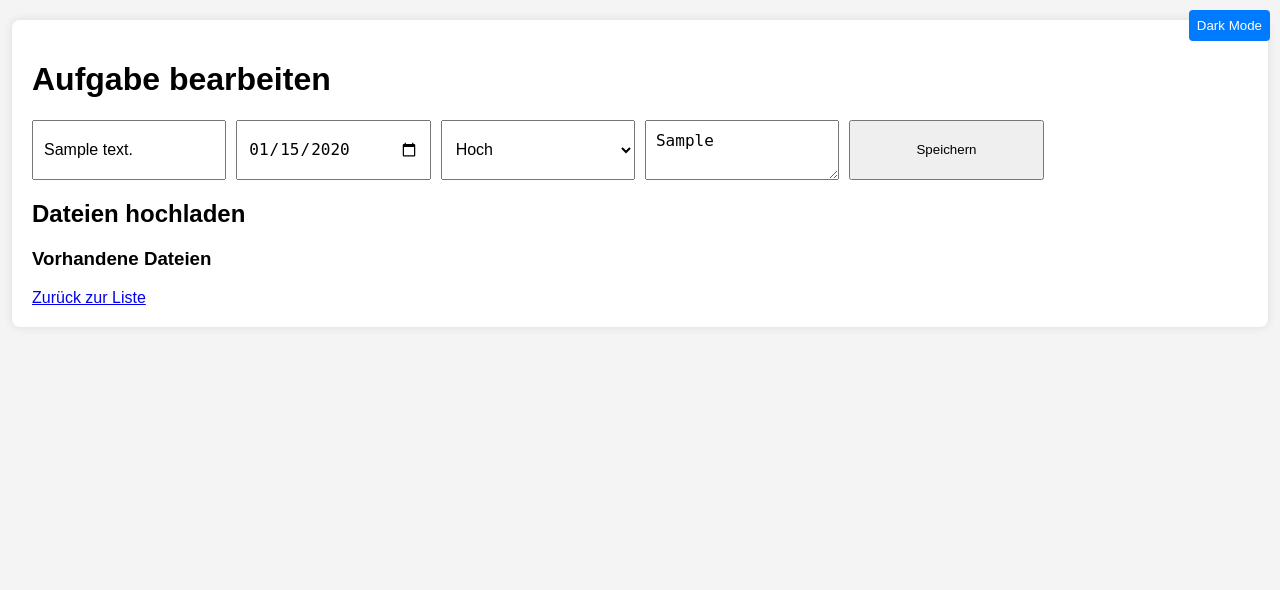
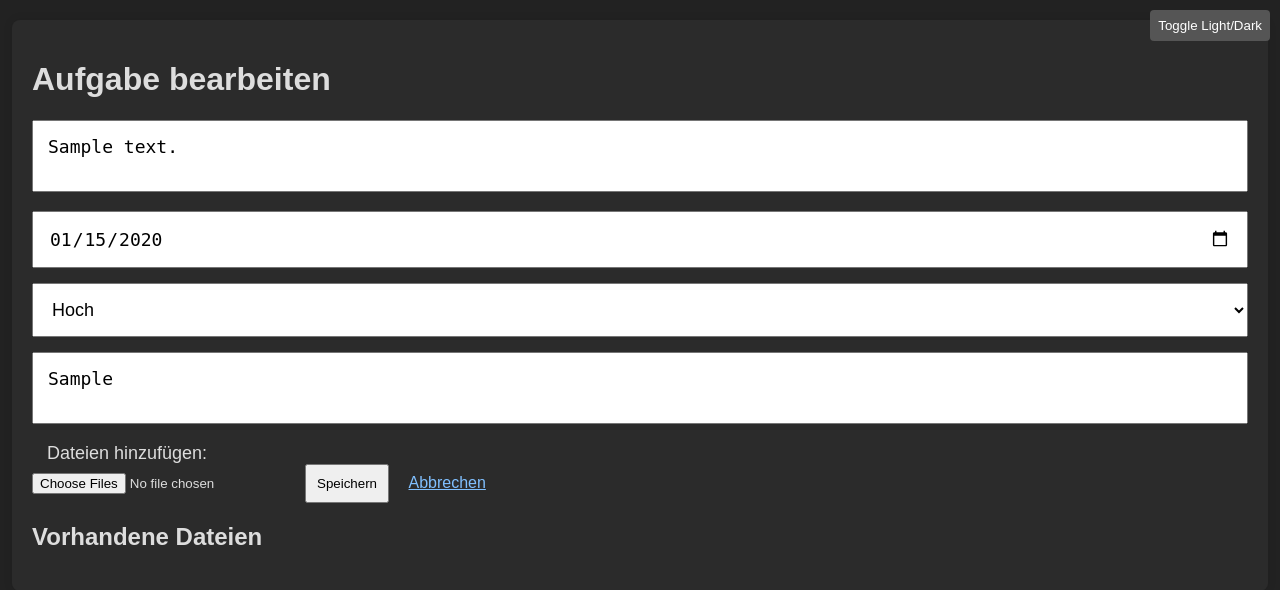
Before and after one commit to leo2107-py/ToDo, a Flask app: page /edit/1 in a window 1280 px wide. Shown: the top 590 px of the page. Run offline with Flask 3, Linux system fonts and the light colour scheme; tables that the repository leaves empty hold one stand-in row (values such as "Sample post"); some libraries are stand-ins or nearby versions.

Commit message:
aktueller stand

```diff
--- a/app.py
+++ b/app.py
@@ -1,15 +1,19 @@
 import os
 import sqlite3
 import shutil
-from flask import Flask, render_template, request, redirect, url_for, jsonify, send_from_directory, g
+from flask import (
+    Flask, render_template, request, redirect, url_for,
+    jsonify, send_from_directory, send_file, g
+)
 from datetime import datetime, date
+from openpyxl import Workbook
+from io import BytesIO
 
 app = Flask(__name__)
 DB_FILENAME = 'todo.db'
 UPLOAD_FOLDER = os.path.join('static', 'uploads')
 BACKUP_ROOT = 'backups'
 
-# Ordner erstellen
 os.makedirs(UPLOAD_FOLDER, exist_ok=True)
 os.makedirs(BACKUP_ROOT, exist_ok=True)
 
@@ -32,7 +36,8 @@ def get_db():
 @app.teardown_appcontext
 def close_db(exc):
     db = g.pop('db', None)
-    if db: db.close()
+    if db:
+        db.close()
 
 def init_db():
     db = get_db()
@@ -51,33 +56,13 @@ def init_db():
     ''')
     db.commit()
 
-@app.route('/upload/<int:task_id>', methods=['POST'])
-def upload(task_id):
-    file = request.files.get('file')
-    if file and file.filename:
-        folder = os.path.join(UPLOAD_FOLDER, str(task_id))
-        os.makedirs(folder, exist_ok=True)
-        file.save(os.path.join(folder, file.filename))
-    return ('', 204)
-
-@app.route('/delete-file/<int:task_id>/<path:filename>')
-def delete_file(task_id, filename):
-    fp = os.path.join(UPLOAD_FOLDER, str(task_id), filename)
-    if os.path.exists(fp):
-        os.remove(fp)
-    return redirect(request.referrer or url_for('index'))
-
-@app.route('/uploads/<int:task_id>/<filename>')
-def uploaded_file(task_id, filename):
-    return send_from_directory(os.path.join(UPLOAD_FOLDER, str(task_id)), filename)
-
 @app.route('/')
 def index():
     db = get_db()
     rows = db.execute(
-      "SELECT * FROM tasks WHERE archived=0 "
-      "ORDER BY (CASE priority WHEN 'Hoch' THEN 1 WHEN 'Mittel' THEN 2 ELSE 3 END), "
-      "deadline IS NULL, deadline, created_at DESC"
+        "SELECT * FROM tasks WHERE archived=0 "
+        "ORDER BY (CASE priority WHEN 'Hoch' THEN 1 WHEN 'Mittel' THEN 2 ELSE 3 END), "
+        "deadline IS NULL, deadline, created_at DESC"
     ).fetchall()
     tasks = []
     today = date.today()
@@ -93,37 +78,54 @@ def index():
         tasks.append(task)
     return render_template('index.html', tasks=tasks)
 
-@app.route('/new', methods=['GET', 'POST'])
+@app.route('/new', methods=['GET','POST'])
 def new_task():
-    if request.method == 'POST':
+    if request.method=='POST':
         db = get_db()
         cur = db.execute(
-          'INSERT INTO tasks (text, deadline, priority, remark) VALUES (?,?,?,?)',
-          (
-            request.form['task'],
-            request.form.get('deadline') or None,
-            request.form.get('priority', 'Mittel'),
-            request.form.get('remark')
-          )
+            'INSERT INTO tasks (text, deadline, priority, remark) VALUES (?,?,?,?)',
+            (
+                request.form['task'],
+                request.form.get('deadline') or None,
+                request.form.get('priority','Mittel'),
+                request.form.get('remark')
+            )
         )
         db.commit()
         task_id = cur.lastrowid
-        # Dateien speichern
-        files = request.files.getlist('attachments')
         folder = os.path.join(UPLOAD_FOLDER, str(task_id))
         os.makedirs(folder, exist_ok=True)
-        for f in files:
+        for f in request.files.getlist('attachments'):
             if f and f.filename:
                 f.save(os.path.join(folder, f.filename))
         return redirect(url_for('index'))
     return render_template('new.html')
 
+@app.route('/upload/<int:task_id>', methods=['POST'])
+def upload(task_id):
+    file = request.files.get('file')
+    if file and file.filename:
+        folder = os.path.join(UPLOAD_FOLDER, str(task_id))
+        os.makedirs(folder, exist_ok=True)
+        file.save(os.path.join(folder, file.filename))
+    return ('',204)
+
+@app.route('/delete-file/<int:task_id>/<path:filename>')
+def delete_file(task_id, filename):
+    fp = os.path.join(UPLOAD_FOLDER, str(task_id), filename)
+    if os.path.exists(fp):
+        os.remove(fp)
+    return redirect(request.referrer or url_for('index'))
+
+@app.route('/uploads/<int:task_id>/<filename>')
+def uploaded_file(task_id, filename):
+    return send_from_directory(os.path.join(UPLOAD_FOLDER, str(task_id)), filename)
+
 @app.route('/task/<int:task_id>')
 def task_detail(task_id):
     db = get_db()
     t = db.execute('SELECT * FROM tasks WHERE id=?', (task_id,)).fetchone()
-    if not t:
-        return redirect(url_for('index'))
+    if not t: return redirect(url_for('index'))
     task = dict(t)
     folder = os.path.join(UPLOAD_FOLDER, str(task_id))
     task['attachments'] = os.listdir(folder) if os.path.isdir(folder) else []
@@ -133,37 +135,43 @@ def task_detail(task_id):
 def toggle(task_id):
     db = get_db()
     row = db.execute('SELECT completed FROM tasks WHERE id=?', (task_id,)).fetchone()
-    new = 0 if row['completed'] else 1
-    if new:
+    new_state = 0 if row['completed'] else 1
+    if new_state:
         db.execute(
-          'UPDATE tasks SET completed=1, archived=1, completed_at=? WHERE id=?',
-          (datetime.now(), task_id)
+            'UPDATE tasks SET completed=1, archived=1, completed_at=? WHERE id=?',
+            (datetime.now(), task_id)
         )
     else:
         db.execute(
-          'UPDATE tasks SET completed=0, archived=0, completed_at=NULL WHERE id=?',
-          (task_id,)
+            'UPDATE tasks SET completed=0, archived=0, completed_at=NULL WHERE id=?',
+            (task_id,)
         )
     db.commit()
     return redirect(url_for('index'))
 
-@app.route('/edit/<int:task_id>', methods=['GET', 'POST'])
+@app.route('/edit/<int:task_id>', methods=['GET','POST'])
 def edit(task_id):
     db = get_db()
-    if request.method == 'POST':
+    if request.method=='POST':
         db.execute(
-          'UPDATE tasks SET text=?, deadline=?, priority=?, remark=? WHERE id=?',
-          (
-            request.form['task'],
-            request.form.get('deadline') or None,
-            request.form.get('priority', 'Mittel'),
-            request.form.get('remark'),
-            task_id
-          )
+            'UPDATE tasks SET text=?, deadline=?, priority=?, remark=? WHERE id=?',
+            (
+                request.form['task'],
+                request.form.get('deadline') or None,
+                request.form.get('priority','Mittel'),
+                request.form.get('remark'),
+                task_id
+            )
         )
         db.commit()
+        folder = os.path.join(UPLOAD_FOLDER, str(task_id))
+        os.makedirs(folder, exist_ok=True)
+        for f in request.files.getlist('attachments'):
+            if f and f.filename:
+                f.save(os.path.join(folder, f.filename))
         return redirect(url_for('index'))
     t = db.execute('SELECT * FROM tasks WHERE id=?', (task_id,)).fetchone()
+    if not t: return redirect(url_for('index'))
     task = dict(t)
     folder = os.path.join(UPLOAD_FOLDER, str(task_id))
     attachments = os.listdir(folder) if os.path.isdir(folder) else []
@@ -180,8 +188,8 @@ def delete(task_id):
 def archive():
     db = get_db()
     rows = db.execute(
-      "SELECT * FROM tasks WHERE archived=1 "
-      "ORDER BY (CASE priority WHEN 'Hoch' THEN 1 WHEN 'Mittel' THEN 2 ELSE 3 END), deadline"
+        "SELECT * FROM tasks WHERE archived=1 "
+        "ORDER BY (CASE priority WHEN 'Hoch' THEN 1 WHEN 'Mittel' THEN 2 ELSE 3 END), deadline"
     ).fetchall()
     tasks = []
     for t in rows:
@@ -195,8 +203,8 @@ def archive():
 def api_tasks():
     db = get_db()
     events = [
-      {'id': t['id'], 'title': t['text'], 'start': t['deadline'], 'completed': bool(t['completed'])}
-      for t in db.execute('SELECT * FROM tasks WHERE archived=0 AND deadline IS NOT NULL').fetchall()
+        {'id': t['id'], 'title': t['text'], 'start': t['deadline'], 'completed': bool(t['completed'])}
+        for t in db.execute('SELECT * FROM tasks WHERE archived=0 AND deadline IS NOT NULL').fetchall()
     ]
     return jsonify(events)
 
@@ -206,27 +214,36 @@ def calendar_view():
 
 @app.route('/export')
 def export():
-    import csv
-    from io import StringIO
     db = get_db()
-    archived = request.args.get('archived') == '1'
-    rows = db.execute('SELECT * FROM tasks WHERE archived=? ORDER BY id', (1 if archived else 0,)).fetchall()
-    si = StringIO()
-    w = csv.writer(si)
-    w.writerow(['ID','Text','Deadline','Priorität','Bemerkung','Erstellt am','Erledigt am'])
+    archived = request.args.get('archived')=='1'
+    rows = db.execute(
+        'SELECT * FROM tasks WHERE archived=? ORDER BY id',
+        (1 if archived else 0,)
+    ).fetchall()
+
+    wb = Workbook()
+    ws = wb.active
+    ws.title='Aufgaben'
+    ws.append(['ID','Text','Deadline','Priorität','Bemerkung','Erstellt am','Erledigt am'])
     for r in rows:
-        w.writerow([
-          r['id'], r['text'], r['deadline'] or '',
-          r['priority'], r['remark'] or '',
-          r['created_at'], r['completed_at'] or ''
+        ws.append([
+            r['id'], r['text'], r['deadline'] or '',
+            r['priority'], r['remark'] or '',
+            r['created_at'], r['completed_at'] or ''
         ])
-    return app.response_class(
-      si.getvalue(),
-      mimetype='text/csv',
-      headers={'Content-Disposition':'attachment;filename=tasks.csv'}
+
+    bio = BytesIO()
+    wb.save(bio)
+    bio.seek(0)
+    filename = 'archive.xlsx' if archived else 'tasks.xlsx'
+    return send_file(
+        bio,
+        as_attachment=True,
+        download_name=filename,
+        mimetype='application/vnd.openxmlformats-officedocument.spreadsheetml.sheet'
     )
 
-if __name__ == '__main__':
+if __name__=='__main__':
     backup_data()
     with app.app_context():
         init_db()
--- a/static/styles.css
+++ b/static/styles.css
@@ -1,83 +1,51 @@
-body {
-    margin: 0; padding: 0;
-    font-family: Arial, sans-serif;
-    background-color: #f4f4f4;
-    transition: background 0.3s, color 0.3s;
+body { margin:0; padding:0; font-family:Arial,sans-serif; transition:background .3s,color .3s;}
+/* Dark Mode AN */
+body.dark-mode { background:#222; color:#ddd; }
+/* hellerer Linkton im Dark Mode */
+body.dark-mode a { color:#80C0FF; }
+
+.container {
+  width:95%; margin:20px auto; background:#fff; padding:20px;
+  box-shadow:0 0 10px rgba(0,0,0,.1); border-radius:8px;
+  transition:background .3s,color .3s;
 }
-.container {
-    width: 95%; margin: 20px auto;
-    background: #fff; padding: 20px;
-    box-shadow: 0 0 10px rgba(0,0,0,0.1);
-    border-radius: 8px;
-    transition: background 0.3s, color 0.3s;
-}
-/* Dark Mode */
-body.dark-mode { background: #222; color: #ddd; }
-body.dark-mode .container { background: #2b2b2b; }
-body.dark-mode .task-table th { background: #3a3a3a; }
-body.dark-mode .task-table td,
-body.dark-mode .task-table th { border-color: #555; }
-body.dark-mode a { color: #66aaff; }
-body.dark-mode .dropzone { border-color: #66aaff; }
-/* Hover im Dark Mode */
-body.dark-mode .task-table tr:hover { background: #444 !important; }
-/* Form-Grid */
-.form-grid {
-    display: grid;
-    grid-template-columns: repeat(auto-fill, minmax(180px,1fr));
-    gap: 10px; margin-bottom: 20px;
-}
-.wide-input, textarea {
-    width: 100%; padding: 10px; font-size: 16px; box-sizing: border-box;
-}
-/* Neue Seite: große Felder + Datei-Upload */
-.large-input {
-    width: 100%; padding: 15px; font-size: 18px; box-sizing: border-box;
-    margin-bottom: 15px;
-}
-button { padding: 10px; cursor: pointer; }
-.task-table {
-    width:100%; border-collapse:collapse; margin-bottom:20px; table-layout:auto;
-}
-.task-table th, .task-table td {
-    border:1px solid #ccc; padding:10px; vertical-align:top;
-}
+body.dark-mode .container { background:#2b2b2b; }
+
+.task-table { width:100%; border-collapse:collapse; margin-bottom:20px;}
+.task-table th,.task-table td { border:1px solid #ccc; padding:10px; vertical-align:top; }
 .task-table th { background:#f0f0f0; }
+body.dark-mode .task-table th { background:#3a3a3a; border-color:#555; }
 .task-table tr.completed { background:#f9f9f9; color:#888; }
 .task-table tr.overdue { background:#ffe5e5; }
 .task-table tr:hover { background:#eef; cursor:pointer; }
-.upload-cell {
-    display:flex; flex-direction:column; align-items:center; gap:5px;
+body.dark-mode .task-table tr:hover { background:#444!important; }
+
+.upload-cell { display:flex; flex-direction:column; align-items:center; gap:5px; }
+.upload-cell .dropzone {
+  width:80px; height:80px; border:2px dashed #007BFF; border-radius:4px;
+  display:flex; align-items:center; justify-content:center; font-size:.75em;
+  padding:5px; transition:border-color .3s;
 }
-.upload-cell .dropzone {
-    width:80px; height:80px;
-    border:2px dashed #007BFF; border-radius:4px;
-    display:flex; align-items:center; justify-content:center;
-    font-size:0.75em; text-align:center; padding:5px;
-    transition:border-color 0.3s;
+body.dark-mode .dropzone { border-color:#80C0FF; }
+
+.attachments { list-style:none; padding:0; margin-top:5px; word-break:break-all; }
+.attachments li { margin-bottom:4px; }
+.thumbnail { max-width:80px; max-height:80px; border:1px solid #ccc; border-radius:4px; }
+
+/* Auto-resizing Textareas */
+textarea, .large-input {
+  width:100%; padding:15px; font-size:18px; box-sizing:border-box;
+  margin-bottom:15px; overflow:hidden; resize:none;
 }
-.attachments {
-    list-style:none; padding:0; margin-top:5px; word-break:break-all;
+
+button { padding:10px; cursor:pointer; }
+.nav a, .back-link a {
+  color:#007BFF; text-decoration:none; margin:0 5px;
 }
-.attachments li { margin-bottom:4px; }
-.thumbnail {
-    max-width:80px; max-height:80px; border:1px solid #ccc; border-radius:4px;
-}
-.details dt { font-weight:bold; margin-top:10px; }
-.details dd { margin-left:0; margin-bottom:5px; }
-.actions a { display:inline-block; margin-right:10px; }
-.back-link, .nav {
-    text-align:center; margin-top:20px;
-}
-.back-link a, .nav a {
-    color:#007BFF; text-decoration:none; margin:0 5px;
-}
-.back-link a:hover, .nav a:hover { text-decoration:underline; }
-/* Darkmode-Toggle */
+.nav a:hover, .back-link a:hover { text-decoration:underline; }
 #darkModeToggle {
-    position:fixed; top:10px; right:10px;
-    padding:8px; border:none; border-radius:4px;
-    background:#007BFF; color:#fff; cursor:pointer;
-    transition:background 0.3s;
+  position:fixed; top:10px; right:10px; padding:8px; border:none;
+  border-radius:4px; background:#007BFF; color:#fff; cursor:pointer;
+  transition:background .3s;
 }
 body.dark-mode #darkModeToggle { background:#555; }
--- a/templates/edit.html
+++ b/templates/edit.html
@@ -3,69 +3,75 @@
 <head>
   <meta charset="utf-8">
   <title>Aufgabe bearbeiten</title>
-  <link rel="stylesheet" href="{{ url_for('static', filename='styles.css') }}">
+  <link rel="stylesheet" href="{{ url_for('static',filename='styles.css') }}">
   <link rel="stylesheet" href="https://cdnjs.cloudflare.com/ajax/libs/dropzone/5.9.3/min/dropzone.min.css">
 </head>
 <body>
-  <button id="darkModeToggle">Dark Mode</button>
+  <button id="darkModeToggle">Toggle Light/Dark</button>
   <div class="container">
     <h1>Aufgabe bearbeiten</h1>
-    <form action="{{ url_for('edit', task_id=task.id) }}" method="POST" class="form-grid">
-      <input type="text" name="task" value="{{ task.text }}" required class="wide-input">
-      <input type="date" name="deadline" value="{{ task.deadline or '' }}" class="wide-input">
-      <select name="priority" class="wide-input">
+    <form action="{{ url_for('edit',task_id=task.id) }}" method="POST" enctype="multipart/form-data">
+      <textarea name="task" class="large-input" required>{{ task.text }}</textarea>
+      <input type="date" name="deadline" value="{{ task.deadline or '' }}" class="large-input">
+      <select name="priority" class="large-input">
         <option value="Hoch" {% if task.priority=='Hoch' %}selected{% endif %}>Hoch</option>
         <option value="Mittel" {% if task.priority=='Mittel' %}selected{% endif %}>Mittel</option>
         <option value="Niedrig" {% if task.priority=='Niedrig' %}selected{% endif %}>Niedrig</option>
       </select>
-      <textarea name="remark" class="wide-input">{{ task.remark or '' }}</textarea>
+      <textarea name="remark" class="large-input">{{ task.remark or '' }}</textarea>
+      <label class="large-input">
+        Dateien hinzufügen:<br>
+        <input type="file" name="attachments" multiple>
+      </label>
       <button type="submit">Speichern</button>
+      <a href="{{ url_for('index') }}" style="margin-left:15px;">Abbrechen</a>
     </form>
-
-    <h2>Dateien hochladen</h2>
-    <form action="/upload/{{ task.id }}" class="dropzone" id="dz-edit-{{ task.id }}"></form>
-
-    <h3>Vorhandene Dateien</h3>
+    <h2>Vorhandene Dateien</h2>
     <ul class="attachments">
       {% for fn in attachments %}
         <li>
-          <a href="{{ url_for('uploaded_file', task_id=task.id, filename=fn) }}" target="_blank">
-            {{ fn }}
-          </a>
-          <a href="{{ url_for('delete_file', task_id=task.id, filename=fn) }}"
+          <a href="{{ url_for('uploaded_file',task_id=task.id,filename=fn) }}" target="_blank">{{ fn }}</a>
+          <a href="{{ url_for('delete_file',task_id=task.id,filename=fn) }}"
              onclick="return confirm('Datei {{ fn }} wirklich löschen?')">🗑️</a>
         </li>
       {% endfor %}
     </ul>
-
-    <a class="back-link" href="{{ url_for('index') }}">Zurück zur Liste</a>
   </div>
-
-  <script src="https://code.jquery.com/jquery-3.6.0.min.js"></script>
   <script src="https://cdnjs.cloudflare.com/ajax/libs/dropzone/5.9.3/min/dropzone.min.js"></script>
   <script>
-    const btn = document.getElementById('darkModeToggle');
-    if (localStorage.getItem('darkMode')==='enabled') document.body.classList.add('dark-mode');
-    btn.addEventListener('click', ()=>{
+    document.addEventListener('DOMContentLoaded', ()=>{
+      // Dark Mode Toggle
+      const btn=document.getElementById('darkModeToggle');
+      if(localStorage.getItem('darkMode')!=='disabled'){
+        document.body.classList.add('dark-mode');
+      }
+      btn.addEventListener('click',()=>{
         document.body.classList.toggle('dark-mode');
         localStorage.setItem('darkMode',
           document.body.classList.contains('dark-mode')?'enabled':'disabled');
       });
-
-    Dropzone.autoDiscover = false;
-    const existingEdit = {
-      "{{ task.id }}":[{% for fn in attachments %}"{{ fn }}"{% if not loop.last %}, {% endif %}{% endfor %}]
-    };
+      // Auto-Resize Textareas
+      function autoResize(el){
+        el.style.height='auto';
+        el.style.height=el.scrollHeight+'px';
+      }
+      document.querySelectorAll('textarea').forEach(t=>{
+        t.addEventListener('input',()=>autoResize(t));
+        autoResize(t);
+      });
+      // Dropzone
+      Dropzone.autoDiscover=false;
+      const existingEdit={ "{{ task.id }}": [{% for fn in attachments %}"{{ fn }}"{% if not loop.last %}, {% endif %}{% endfor %}] };
       (function(id){
-      let dz = new Dropzone('#dz-edit-'+id,{
-        paramName:'file', maxFilesize:10, clickable:true
-      });
+        const dz=new Dropzone('#dz-edit-'+id,{paramName:'file',maxFilesize:10,clickable:true});
         dz.on('sending',(file,xhr)=>{
-        if(existingEdit[id].includes(file.name) &&
-           !confirm(`Datei „${file.name}“ existiert bereits. Überschreiben?`)) xhr.abort();
+          if(existingEdit[id].includes(file.name)&&!confirm(`Datei „${file.name}“ überschreiben?`)){
+            xhr.abort();
+          }
         });
         dz.on('success',()=>location.reload());
       })({{ task.id }});
+    });
   </script>
 </body>
 </html>
```
Also changed, not shown: templates/index.html (+20 -21 lines), templates/new.html (+24 -12 lines). Lines whose indentation alone changed are shown as unchanged.
